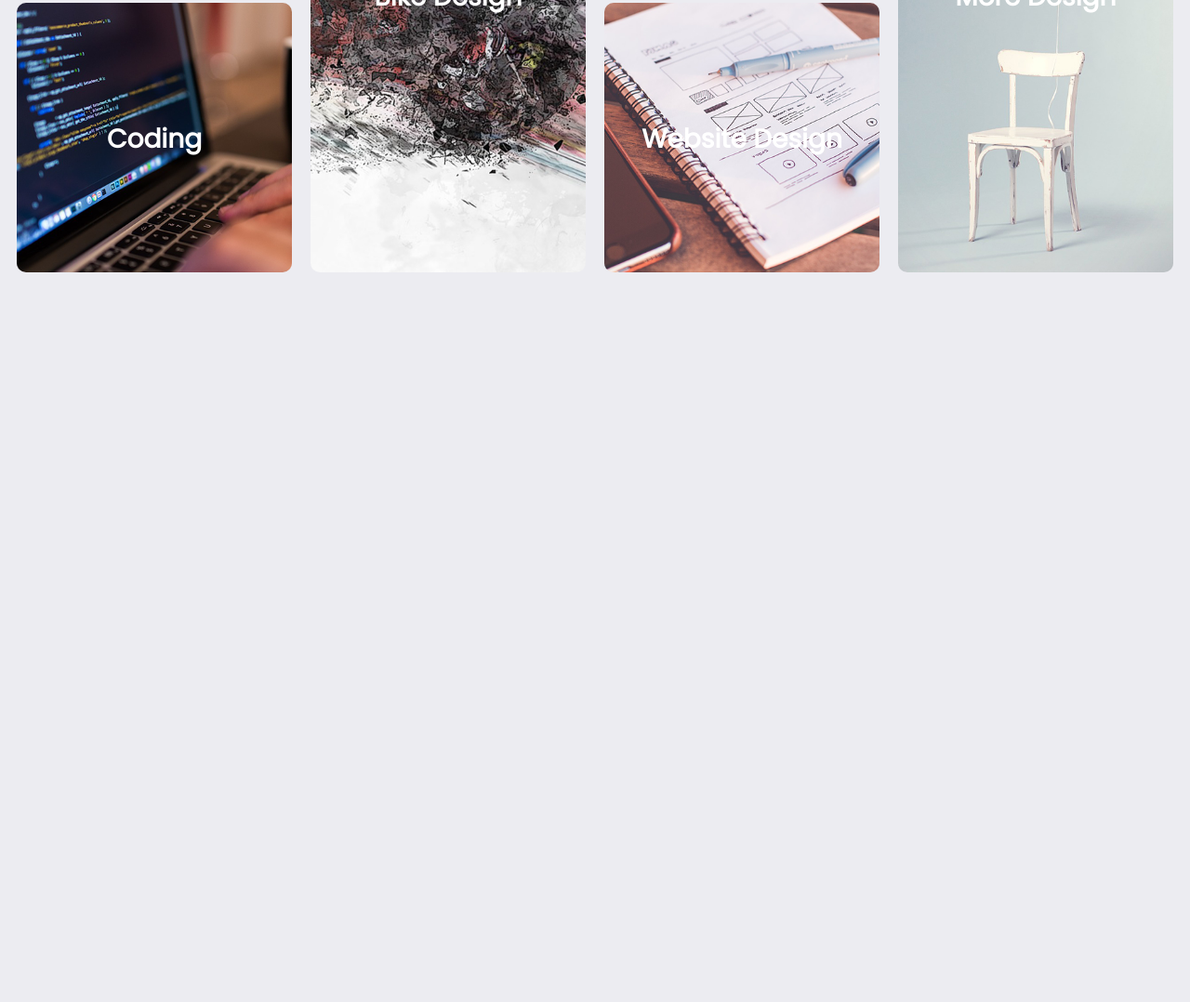
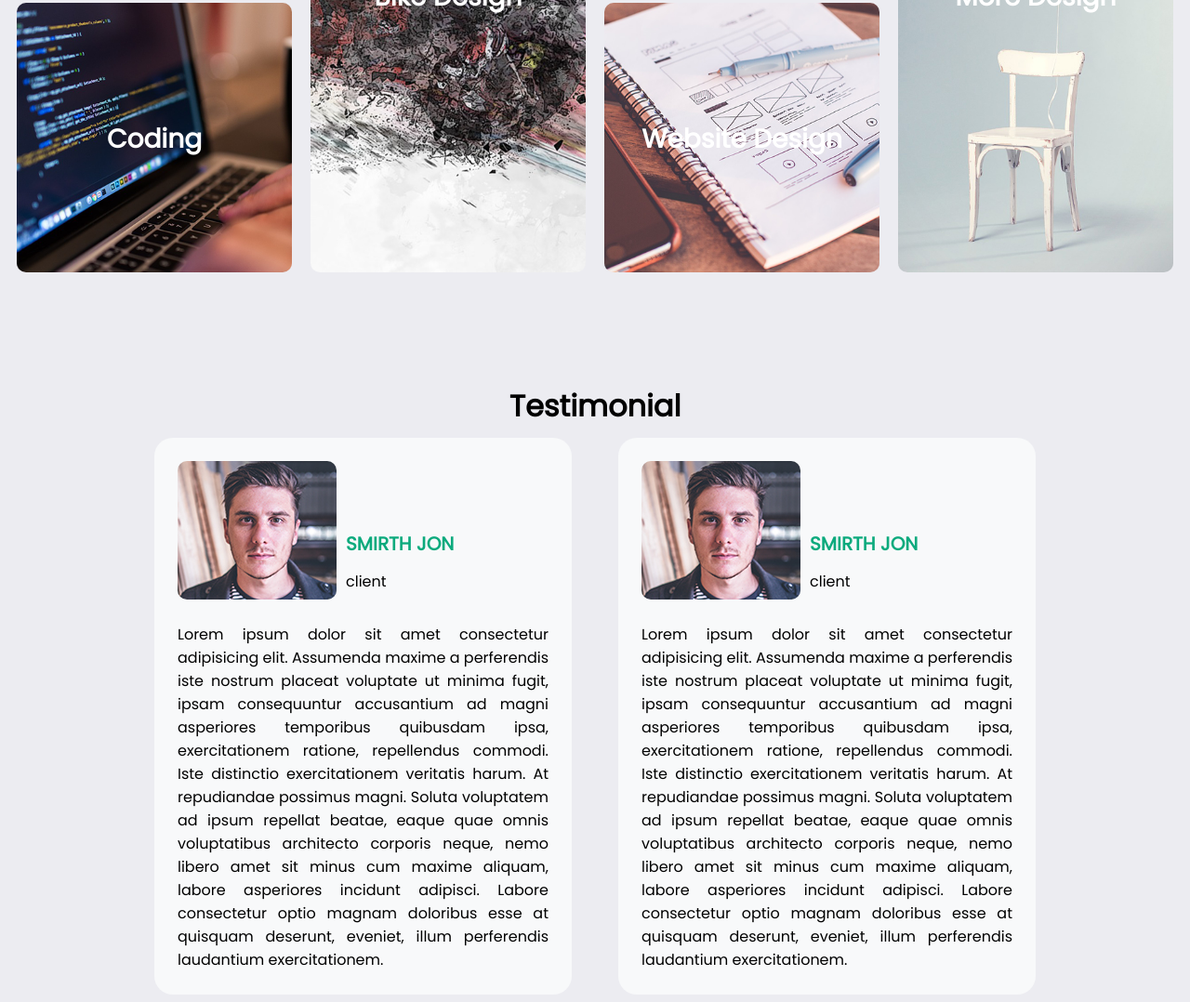
Before and after one commit to tabib-e-alahi/software-project-3-portfolio, a plain HTML site: page index.html in a window 1280 px wide. Shown: the part 2253-3331 px from the top of the page at 93% size. Before the commit the page ends 2596 px from the top, so only its background shows below. Drawn offline with Linux system fonts and the light colour scheme.

Commit message:
testimonial

```diff
--- a/index.html
+++ b/index.html
@@ -14,7 +14,8 @@
     <link rel="stylesheet" href="styles/what-we-do.css">
     <!-- our Portfolio section  css file  -->
     <link rel="stylesheet" href="styles/portfolio.css">
-    <link rel="stylesheet" href="styles/our-skills.css">
+    <!-- our testimonial css file  -->
+    <link rel="stylesheet" href="styles/testimonial.css">
 
     <!-- poppins google font link -->
     <link rel="preconnect" href="https://fonts.googleapis.com">
@@ -181,6 +182,66 @@
                 </div>
             </div>
         </section>
+
+        <!-- ===============testimonial section =============== -->
+        <section id="testimonial">
+            <h2>Testimonial</h2>
+            <div class="testimonial-container">
+
+                <!-- person-1  -->
+                <div class="testimonial-1">
+                    <div class="person-1">
+                        <img src="images/client-1.jpg" alt="">
+                        <div>
+                            <h5>SMIRTH JON</h5>
+                            <p>client</p>
+                        </div>
+                    </div>
+                    <div>
+                        <div class="testimonial-description">Lorem ipsum dolor sit amet consectetur adipisicing elit.
+                            Assumenda maxime a perferendis
+                            iste nostrum placeat voluptate ut minima fugit, ipsam consequuntur accusantium ad magni
+                            asperiores temporibus quibusdam ipsa, exercitationem ratione, repellendus commodi. Iste
+                            distinctio exercitationem veritatis harum. At repudiandae possimus magni. Soluta voluptatem
+                            ad ipsum repellat beatae, eaque quae omnis voluptatibus architecto corporis neque, nemo
+                            libero amet sit minus cum maxime aliquam, labore asperiores incidunt adipisci. Labore
+                            consectetur optio magnam doloribus esse at quisquam deserunt, eveniet, illum perferendis
+                            laudantium exercitationem.
+
+                        </div>
+                    </div>
+
+                </div>
+
+                <!-- person-2  -->
+                <div class="testimonial-1">
+                    <div class="person-1">
+                        <img src="images/client-1.jpg" alt="">
+                        <div>
+                            <h5>SMIRTH JON</h5>
+                            <p>client</p>
+                        </div>
+                    </div>
+                    <div>
+                        <div class="testimonial-description">Lorem ipsum dolor sit amet consectetur adipisicing elit.
+                            Assumenda maxime a perferendis
+                            iste nostrum placeat voluptate ut minima fugit, ipsam consequuntur accusantium ad magni
+                            asperiores temporibus quibusdam ipsa, exercitationem ratione, repellendus commodi. Iste
+                            distinctio exercitationem veritatis harum. At repudiandae possimus magni. Soluta voluptatem
+                            ad ipsum repellat beatae, eaque quae omnis voluptatibus architecto corporis neque, nemo
+                            libero amet sit minus cum maxime aliquam, labore asperiores incidunt adipisci. Labore
+                            consectetur optio magnam doloribus esse at quisquam deserunt, eveniet, illum perferendis
+                            laudantium exercitationem.
+
+                        </div>
+                    </div>
+
+                </div>
+
+
+            </div>
+        </section>
+
     </main>
 </body>
 
--- /dev/null
+++ b/styles/testimonial.css
@@ -0,0 +1,64 @@
+.testimonial-container{
+    display: flex;
+    width: 75%;
+    margin: 0 auto;
+    gap: 50px;
+    justify-items: baseline;
+    text-justify: auto;
+}
+
+
+#testimonial {
+    margin-top: 120px;
+}
+
+#testimonial h2 {
+    text-align: center;
+    font-weight: 700;
+    font-size: 32px;
+    color: #000000;
+    margin-bottom: 10px;
+}
+
+/* person-1 styles  */
+.person-1 {
+    display: flex;
+    gap: 10px;
+}
+
+.person-1 div {
+    display: flex;
+    flex-direction: column;
+    gap: 0;
+    margin-bottom: 16px;
+
+}
+
+.person-1 h5 {
+    margin-top: 77px;
+    margin-bottom: 0;
+    font-weight: 700;
+    font-size: 20px;
+    line-height: 24px;
+
+    color: #0CAA7D;
+
+}
+
+.person-1 img {
+    width: 171px;
+    height: 149px;
+
+    border-radius: 10px;
+}
+
+.testimonial-1{
+    display: flex;
+    flex-direction: column;
+    background-color: rgb(248, 249, 250);
+padding: 25px;
+border-radius: 20px;
+}
+.testimonial-description{
+    text-align: justify;
+}
```
